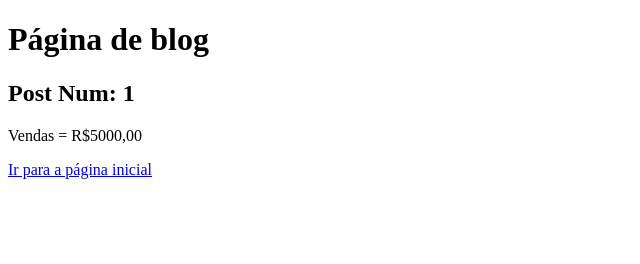
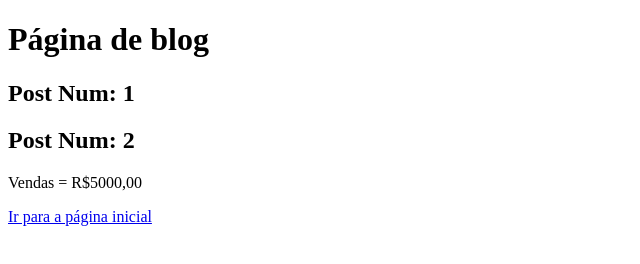
Before and after one commit to darkymeubem/aula_github, a plain HTML site: page blog.html in a window 1280 px wide. Shown: the whole page, without its empty margins (0-640 px from the left). Drawn offline with Linux system fonts and the light colour scheme.

Commit message:
Adicionado informações à página blog

```diff
--- a/blog.html
+++ b/blog.html
@@ -8,6 +8,7 @@
 <body>
    <h1>Página de blog</h1>
    <h2>Post Num: 1</h2>
+   <h2>Post Num: 2</h2>
    <p>Vendas = R$5000,00</p>
    <a href="index.html">Ir para a página inicial</a>
 </body>
```
